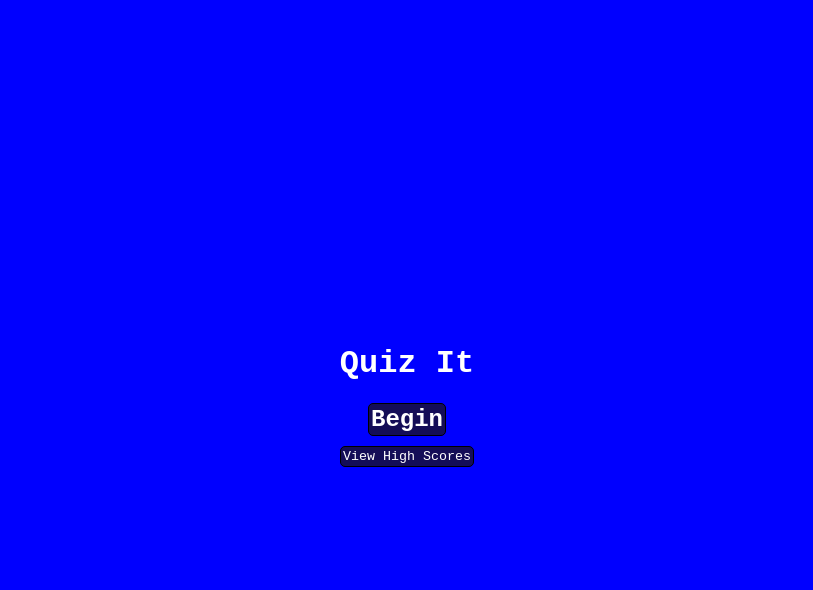
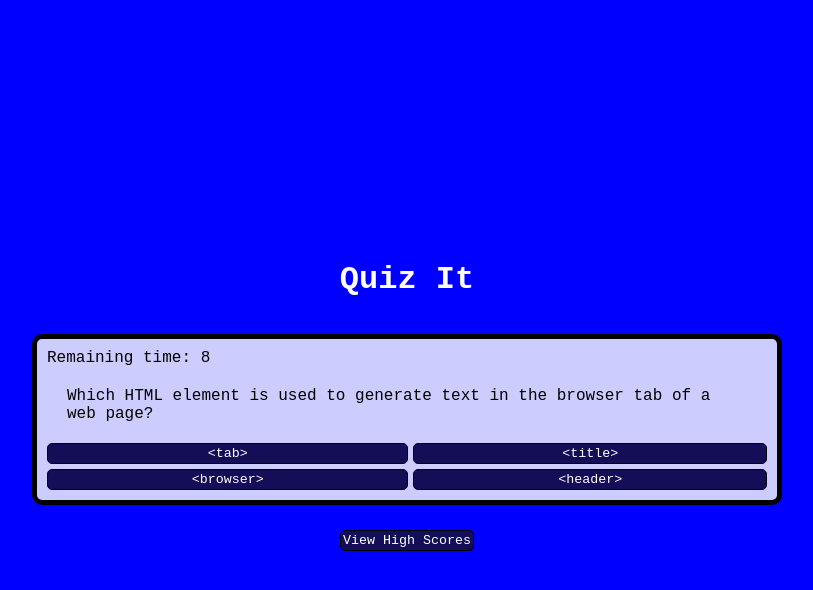
Before and after one commit to jasonarritt/quiz-it, a plain HTML site: page index.html in a window 1280 px wide. Both pictures are taken after a click on the button "Begin". Shown: the whole page, without its empty margins (233-1046 px from the left). Drawn offline with Linux system fonts and the light colour scheme.

Commit message:
Quiz and timer working

```diff
--- a/assets/css/style.css
+++ b/assets/css/style.css
@@ -22,16 +22,16 @@ body {
     --bg-color: var(--bg-neutral);
     background-color: var(--bg-color);
 }
-
+/*
 body.correct {
     --bg-color: var(--bg-correct);
 }
 
 body.wrong {
     --bg-color: var(--bg-wrong);
-}
+} */
 
-.quiz-container {
+#quiz-container {
     width: 750px;
     max-width: 90%;
     background-color: rgba(255, 255, 255, 0.8);
@@ -89,3 +89,8 @@ body.wrong {
 h1 {
     color: rgba(255, 255, 255, 1);
 }
+
+#question {
+    padding: 10px;
+    margin: 10px;
+}
--- a/assets/js/script.js
+++ b/assets/js/script.js
@@ -1,16 +1,170 @@
-var beginButtonEl = document.getElementById('beginButton');
+var beginButtonEl = document.getElementById('begin-button');
+var nextButtonEl = document.getElementById('next-button');
+var quizContainerEl = document.getElementById('quiz-container');
+var questionEl = document.getElementById('question');
+var optionButtonsEl = document.getElementById('option-buttons');
+var timerSpanEl = document.getElementById('timer');
+var timerPromptSpanEl = document.getElementById('timer-prompt');
+var remainingTime = 10;
+timerSpanEl.innerText = remainingTime;
+var mixedQuestions;
+var currentQuestionIndex;
+var finalTime = 0;
+
+var questionList = [
+    {
+        question: 'In Javascript, what is the character used to terminate a line of code?',
+        answers: [
+            {text: ';', correct: true},
+            {text: ',', correct: false},
+            {text: '/', correct: false},
+            {text: '.', correct: false}
+        ]
+    },
+
+    {
+        question: 'Which of these HTML elements is self-closing?',
+        answers: [
+            {text: '<a>', correct: false},
+            {text: '#href=', correct: false},
+            {text: '<img>', correct: true},
+            {text: '<title>', correct: false}
+        ]
+    },
+
+    {
+        question: 'What is the prefix used for the ID of an element in CSS and JavaScript?',
+        answers: [
+            {text: '.', correct: false},
+            {text: '#', correct: true},
+            {text: '/', correct: false},
+            {text: '?', correct: false}
+        ]
+    },
+
+    {
+        question: 'In CSS, what is the selector used to manipulate the color of text elements?',
+        answers: [
+            {text: 'text-color', correct: false},
+            {text: 'font-color', correct: false},
+            {text: 'color-text', correct: false},
+            {text: 'color', correct: true}
+        ]
+    },
+
+    {
+        question: 'Which HTML element is used to generate text in the browser tab of a web page?',
+        answers: [
+            {text: '<tab>', correct: false},
+            {text: '<title>', correct: true},
+            {text: '<browser>', correct: false},
+            {text: '<header>', correct: false}
+        ]
+    }
+];
+
+beginButtonEl.addEventListener('click', startQuiz);
+
+
+function updateTimer() {
+    timerSpanEl.innerText = remainingTime;
+}
+
+function startTimer() {
+    setInterval(function () {
+        remainingTime --;
+        updateTimer();
+        if (remainingTime <= 0) {
+            remainingTime = 0,
+            endQuiz();
+        }
+    }, 1000)
+}
 
 function startQuiz() {
+    remainingTime = 10;
+    console.log('Started');
+    beginButtonEl.classList.add('hidden');
+    mixedQuestions = questionList.sort(() => Math.random() - .5);
+    currentQuestionIndex = 0;
+    quizContainerEl.classList.remove('hidden');
+    startTimer(remainingTime);
+    setNextQuestion();
+}
 
+function showQuestion(question) {
+    questionEl.innerText = question.question;
+    question.answers.forEach(answer => {
+        var button = document.createElement('button');
+        button.innerText = answer.text;
+        button.classList.add('btn');
+        if (answer.correct) {
+            button.dataset.correct = answer.correct;
+        }
+        button.addEventListener('click', optionSelect);
+        optionButtonsEl.appendChild(button);
+    });
+}
+
+function questionReset() {
+    clearStatusClass(document.body);
+    nextButtonEl.classList.add('hidden');
+    while (optionButtonsEl.firstChild) {
+        optionButtonsEl.removeChild(optionButtonsEl.firstChild);
+    };
+}
+
+function setNextQuestion() {
+    questionReset();
+    showQuestion(mixedQuestions[currentQuestionIndex]);
 
 }
 
-function setNextQuestion() {
+function clearStatusClass(element) {
+    element.classList.remove('correct');
+    element.classList.remove('wrong');
+}
 
+function setStatusClass(element, correct) {
+    if (correct) {
+        element.classList.add('correct');
+        remainingTime += 5;
+        updateTimer();
+    } else {
+        element.classList.add('wrong');
+        remainingTime -= 2;
+        updateTimer();
+    };
+}
+
+function optionSelect(event) {
+    var selectedButton = event.target;
+    var correct = selectedButton.dataset.correct;
+    setStatusClass(document.body, correct);
+    Array.from(optionButtonsEl.children).forEach(button => {
+        setStatusClass(button, button.dataset.correct);
+    });
+    if (mixedQuestions.length > currentQuestionIndex + 1) {
+        currentQuestionIndex++;
+        setNextQuestion();
+    } else {
+        endQuiz();
+    }
 
 }
 
-function answerSelection() {
-
+function endQuiz() {
+    if (remainingTime) {
+        finalTime = remainingTime;
+    } else {
+        finalTime = 0;
+    }
+    console.log(finalTime);
+    timerPromptSpanEl.innerText = 'Final Time: ';
+    timerSpanEl.innerText = finalTime;
+    questionEl.classList.add('hidden');
+    optionButtonsEl.classList.add('hidden');
+    beginButtonEl.innerText = 'Go Again';
+    beginButtonEl.classList.remove('hidden');
 
 }
--- a/index.html
+++ b/index.html
@@ -10,17 +10,20 @@
 
 <body class="">
     <h1>Quiz It</h1>
+
+    <!-- Control buttons begin -->
     <div id="control-buttons">
         <button id="begin-button" class="begin-btn btn">Begin</button>
         <button id="next-button" class="next-btn btn hidden">Next</button>
     </div>
+    <!-- Control buttons end -->
 
-    <div class="quiz-container hidden">
-
+    <!-- Quiz container begin -->
+    <div id="quiz-container" class="hidden">
         <div id="timer-container">
-            Remaining time: <span id="remaining-time" class="timer">00:00</span>
+            <span id="timer-prompt">Remaining time: </span><span id="timer" class="timer">00:00</span>
         </div>
-        <div id="question container" class="question-ctnr hidden">
+        <div id="question-container" class="question-ctnr">
             <div id="question">Quiz Question</div>
         </div>
         <div id="option-buttons" class="option-btns">
@@ -29,11 +32,14 @@
             <button id="option-3" class="option btn">Option 3</button>
             <button id="option-4" class="option btn">Option 4</button>
         </div>
+    </div>
+    <!-- Quiz container end -->
 
-        </div>
-        <div id="highscores">
-            <button id="highscores-button" class="highscores-btn btn">View High Scores</button>
+    <!-- Highscores container begin -->
+    <div id="highscores">
+        <button id="highscores-button" class="highscores-btn btn">View High Scores</button>
     </div>
+    <!-- Highscores container end -->
 
     <script src="./assets/js/script.js"></script>
 </body>
```
